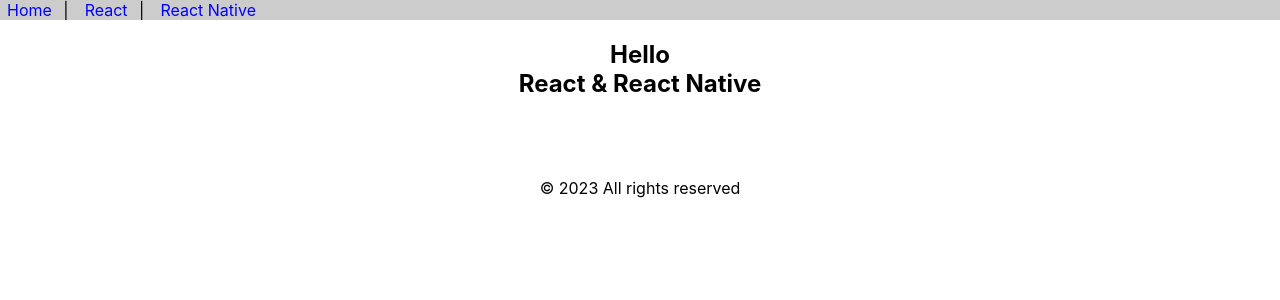
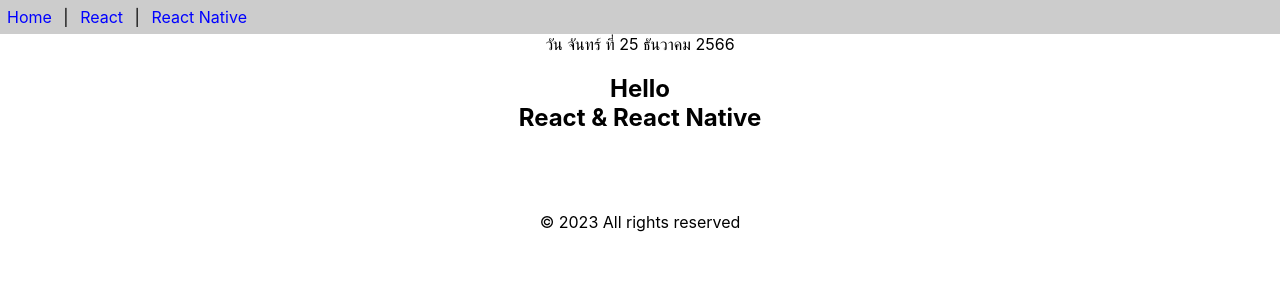
Before and after one commit to SanyaTangook/React-Projact, a React (Create React App) app: page / in a window 1280 px wide. Shown: the top 300 px of the page. Built offline with nearby package versions, Linux system fonts and the light colour scheme.

Commit message:
Add Class Components as class-components.js

```diff
--- a/src/App.js
+++ b/src/App.js
@@ -1,12 +1,12 @@
 import React from "react";
 import { Header } from "./func-components";
-import {Contrnt} from "./Contrnt";
-import {Footer} from "./Contrnt";
-
+import {Contrnt , Footer} from "./Contrnt";
+import Calendar from './class-components';
 function App() {
 	return (
 		<>
 			<Header />
+			<center> <Calendar /> </center>
 			<Contrnt/>
 			<Footer />
 		</>
--- /dev/null
+++ b/src/class-components.js
@@ -0,0 +1,18 @@
+import React , {Component} from "react";
+
+
+export default class Calendar extends Component{
+    getDate() {
+        const dayName = ['อาทิตย์', 'จันทร์', 'อังคาร', 'พุธ', 'พฤหัสบดี', 'ศุกร์', 'เสาร์'];
+        const monthName = ['มกราคม', 'กุมภาพันธ์', 'มีนาคม', 'เมษายน', 'พฤกษภาคม', 'มิถุนายน', 'กรกฏาคม' , 'สิงหาคม', 'กันยายน', 'ตุลาคม', 'พฤศจิกายน', 'ธันวาคม'];
+        const date = new Date()
+        const weekDay = dayName[date.getDay()]
+        const day = date.getDate()
+        const month = monthName[date.getMonth()]
+        const year = date.getFullYear() + 543
+        return `วัน ${weekDay} ที่ ${day} ${month} ${year}`
+    }
+    render(){
+        return <div> {this.getDate()} </div>
+    }
+}
--- a/src/func-components.js
+++ b/src/func-components.js
@@ -1,17 +1,16 @@
-import React from "react";
-
-export function Header(){
+import React from 'react'
+export function Header() {
     const aStyle = {
-        display: 'inline-blok',
-        color: 'blue',
+        display: 'inline-block',
+        color: 'blue',  /* ก าหนดให้สีตัวอักษรเป็นสีฟ้า */
         margin: '7px',
-        textDecoration: 'none'
+        textDecoration: 'none'  /* ก าหนดให้ลิงก์ไม่ต้องมีเส้นข้างใต้*/
     }
-    return(
-        <div style={{backgroundColor: '#ccc'}}>
-            <a href="" style={aStyle} > Home </a> |&nbsp;
-            <a href="" style={aStyle} > React </a> |&nbsp;
-            <a href="" style={aStyle} > React Native </a>
-        </div>
+    return (
+        <div style={{ backgroundColor: '#ccc' }}>
+            <a href=" " style={aStyle}>Home</a> |&nbsp;
+            <a href=" " style={aStyle}>React</a > |&nbsp;
+            <a href=" " style={aStyle}>React Native</a>
+        </div >
     )
 }
```
